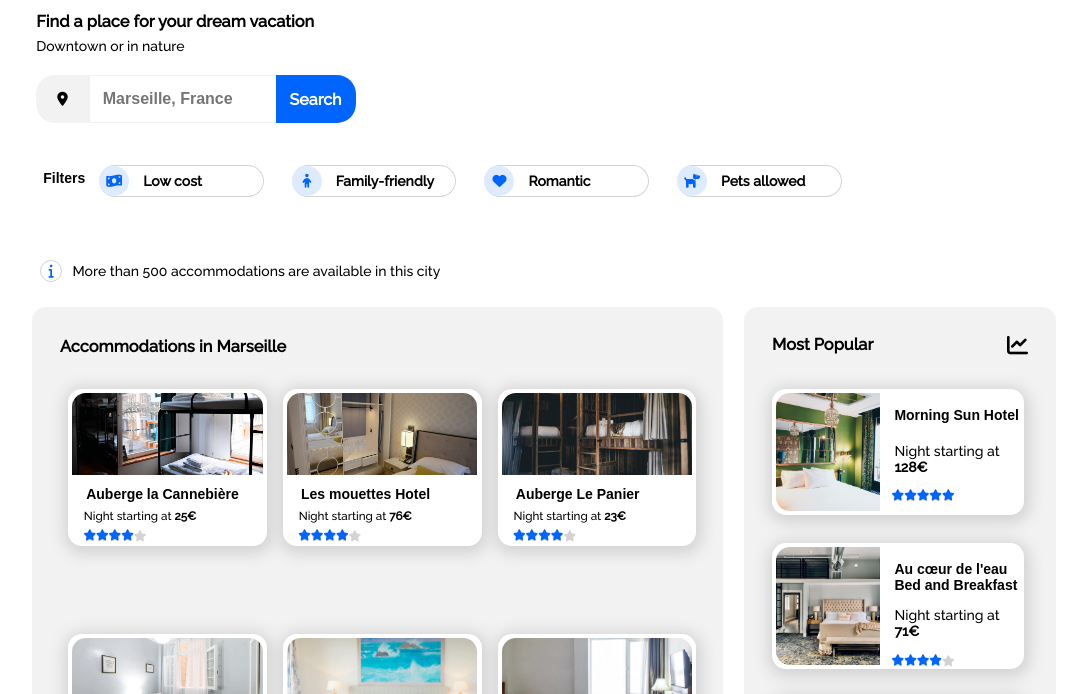
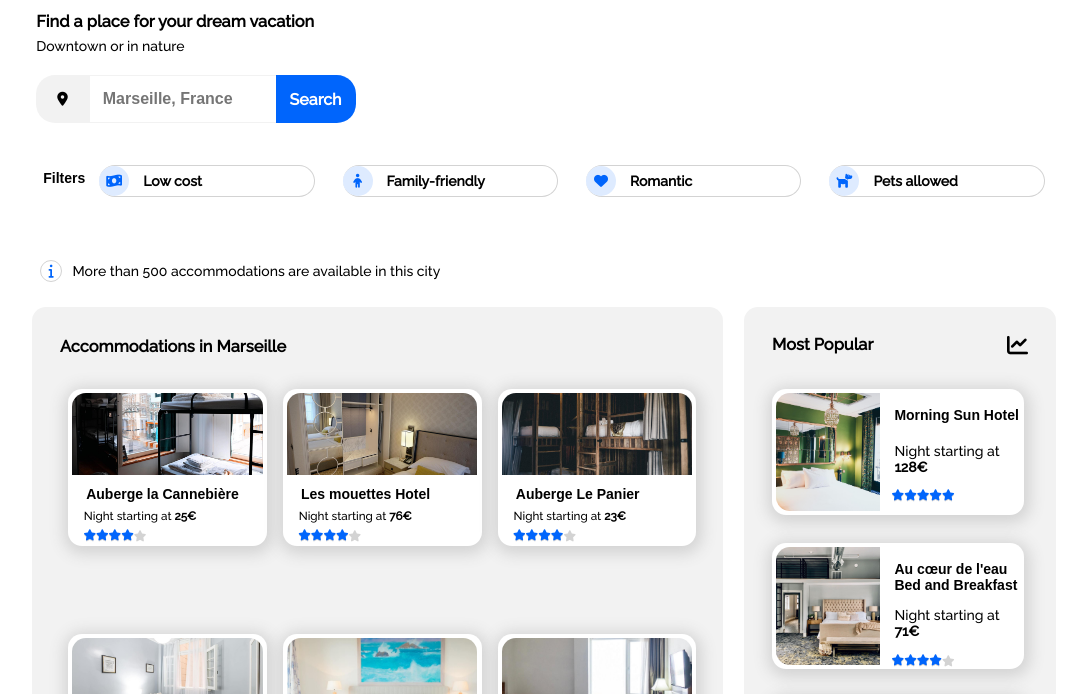
Before and after one commit to Rhyath/ReserviaProject, a plain HTML site: page index.html in a window 1280 px wide. Shown: the part 76-770 px from the top of the page, without its empty margins (96-1183 px from the left). Drawn offline with Linux system fonts and the light colour scheme.

Commit message:
nav bar  & filter buttons responsiveness updated

```diff
--- a/ReserviaStyle.css
+++ b/ReserviaStyle.css
@@ -493,6 +493,12 @@ footer {
 
 /* MEDIA QUERIES */
 
+@media all and (min-width:600px) {
+    section#accomm, section#activ, footer {
+        width: 70%;
+        margin-left: 0;
+    }
+
 @media all and (min-width:900px) {
     nav {
         display: flex;
@@ -550,7 +556,7 @@ button {
 }
 
     #filters {
-        width: 80%;
+        width: 100%;
         display: flex;
         flex-direction: row nowrap;
         justify-content: space-between;
@@ -562,14 +568,16 @@ button {
      }
 
     span.button {
-        width: 42%;
+        width: 45%;
+        min-width:fit-content;
         margin: 1em;
+        padding-right: 2em;
         border: solid 0.12rem lightgrey;
         border-left-style: none;
         border-radius: 2rem;
         font-weight: 700;
         display: flex;
-        flex-flow: row wrap;
+        flex-flow: row nowrap;
         justify-content: flex-start;
         align-items: center;
      }
```
